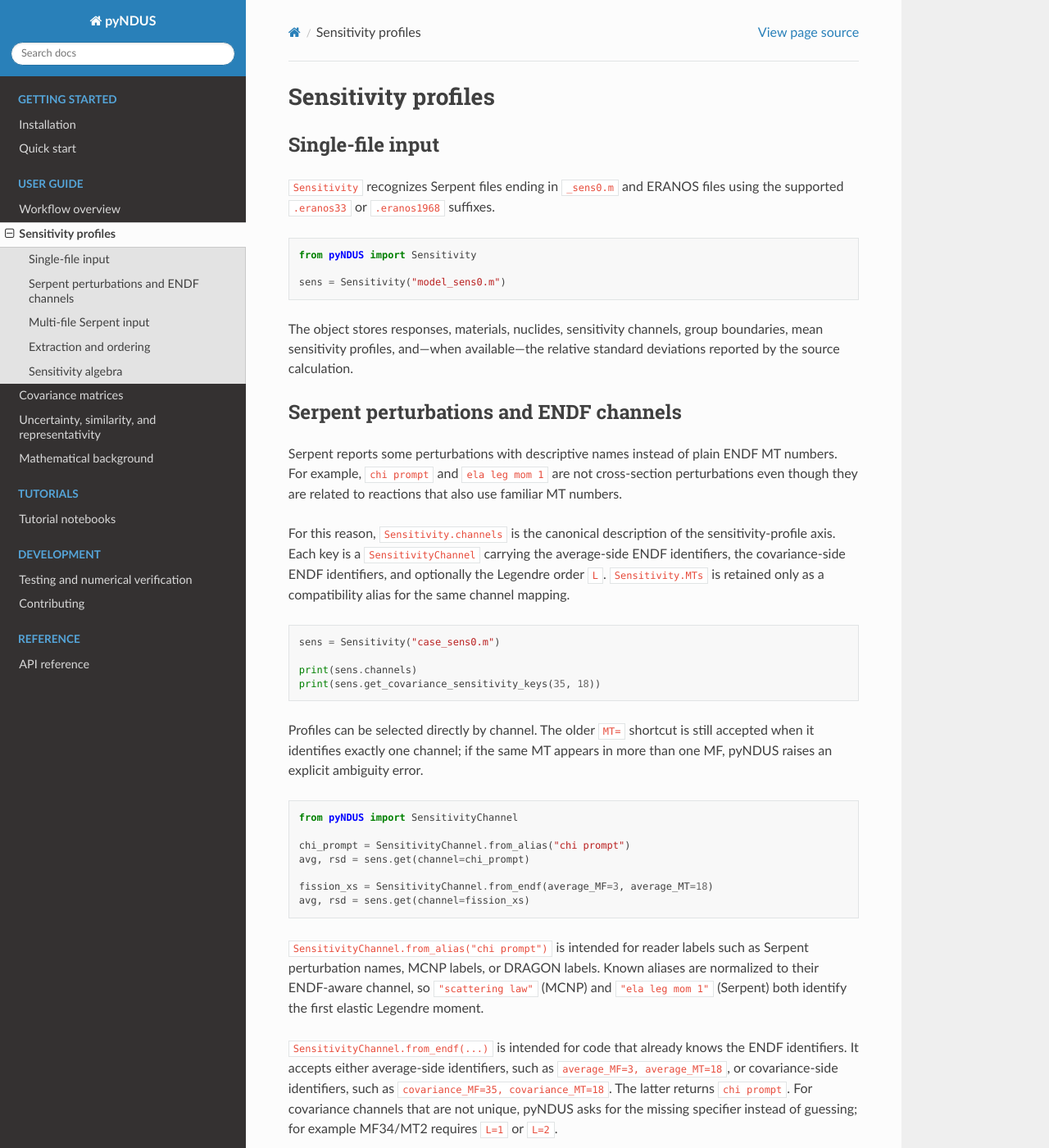
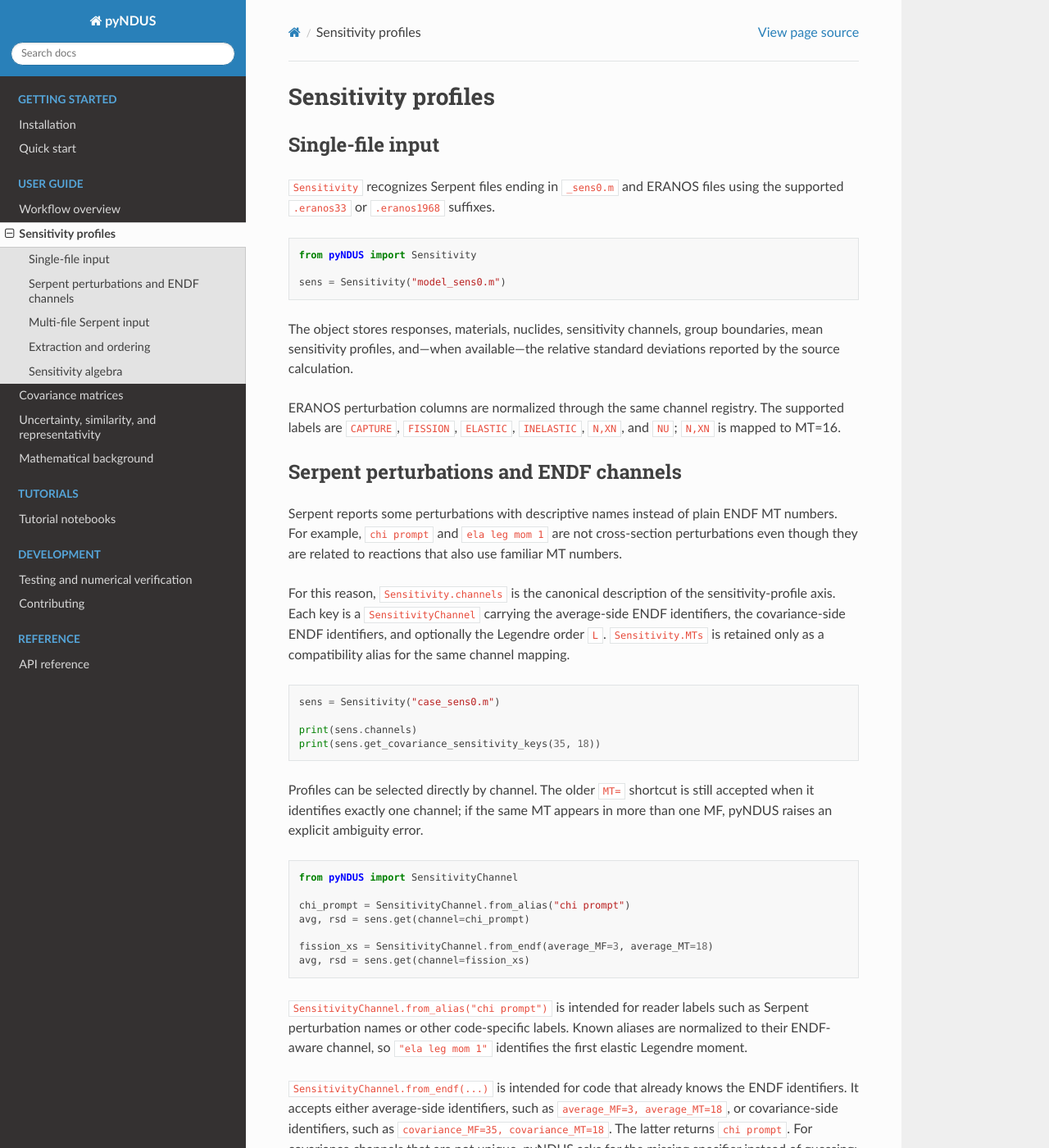
Before and after one commit to nicoloabrate/pyNDUS, a Sphinx documentation site: the page built from docs/user_guide/sensitivity.rst, in a window 1280 px wide and 1400 px high. Shown: the whole window at 82% size. Built offline with Sphinx 7.4.7 and the Read the Docs theme 3.1.0, drawn with Linux system fonts in a browser that asks for light colours.

Commit message:
📝 update docs

```diff
--- a/docs/theory.rst
+++ b/docs/theory.rst
@@ -136,7 +136,7 @@ that stores the mean quantity:
 
 This distinction is especially important for Serpent perturbations that are
 identified by names rather than by a unique ENDF MT. ``chi prompt`` is matched
-to MF=35, MT=18, while ``xs 18`` is matched to MF=33, MT=18.
+to MF=35, MT=18, while ``fission`` is matched to MF=33, MT=18.
 
 MF34 and the reduced MT251 angular covariance
 ---------------------------------------------
--- a/docs/user_guide/sandwich.rst
+++ b/docs/user_guide/sandwich.rst
@@ -74,7 +74,7 @@ covariances to sensitivities by covariance ``(MF, MT)`` channel rather than by
 MT alone. This avoids ambiguous cases where the same MT value appears in
 different ENDF files. For example:
 
-* MF=33, MT=18 is matched to the fission cross-section sensitivity ``xs 18``.
+* MF=33, MT=18 is matched to the fission sensitivity ``fission``.
 * MF=35, MT=18 is matched to ``chi prompt``.
 * MF=31, MT=452/455/456 is matched to the corresponding nubar sensitivity.
 * MF=34, MT=251 is matched to ``ela leg mom 1``.
--- a/docs/user_guide/sensitivity.rst
+++ b/docs/user_guide/sensitivity.rst
@@ -16,6 +16,10 @@ files using the supported ``.eranos33`` or ``.eranos1968`` suffixes.
 The object stores responses, materials, nuclides, sensitivity channels, group
 boundaries, mean sensitivity profiles, and—when available—the relative standard
 deviations reported by the source calculation.
+
+ERANOS perturbation columns are normalized through the same channel registry.
+The supported labels are ``CAPTURE``, ``FISSION``, ``ELASTIC``,
+``INELASTIC``, ``N,XN``, and ``NU``; ``N,XN`` is mapped to MT=16.
 
 Serpent perturbations and ENDF channels
 ---------------------------------------
@@ -53,9 +57,9 @@ in more than one MF, pyNDUS raises an explicit ambiguity error.
    avg, rsd = sens.get(channel=fission_xs)
 
 ``SensitivityChannel.from_alias("chi prompt")`` is intended for reader labels
-such as Serpent perturbation names, MCNP labels, or DRAGON labels. Known aliases
-are normalized to their ENDF-aware channel, so ``"scattering law"`` (MCNP) and
-``"ela leg mom 1"`` (Serpent) both identify the first elastic Legendre moment.
+such as Serpent perturbation names or other code-specific labels. Known aliases
+are normalized to their ENDF-aware channel, so ``"ela leg mom 1"`` identifies
+the first elastic Legendre moment.
 
 ``SensitivityChannel.from_endf(...)`` is intended for code that already knows
 the ENDF identifiers. It accepts either average-side identifiers, such as
```
